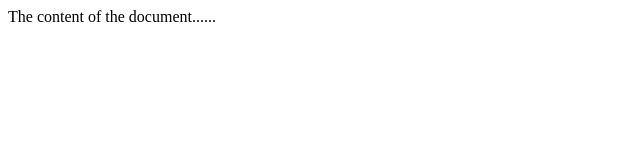
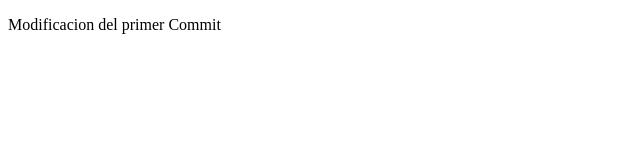
Before and after one commit to AlejBandy/desarrolloweb, a plain HTML site: page index.html in a window 1280 px wide. Shown: the whole page, without its empty margins (0-640 px from the left). Drawn offline with Linux system fonts and the light colour scheme.

Commit message:
Modificación del primer Commit
/Descripcion: He modificado el primer Commit agregando una etiqueta <p>
al body del index.html

```diff
--- a/index.html
+++ b/index.html
@@ -5,7 +5,7 @@
 </head>
 
 <body>
-The content of the document......
+<p>Modificacion del primer Commit</p>
 </body>
 
 </html>
```
